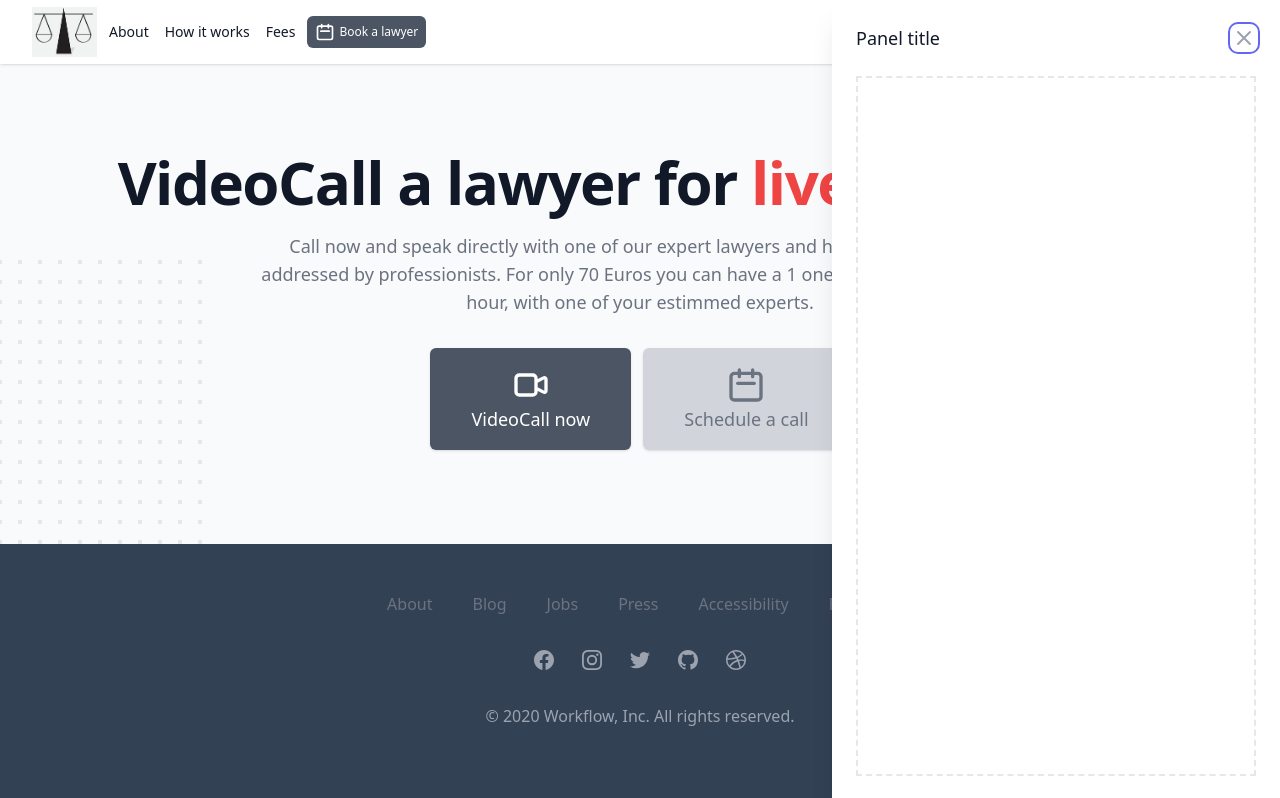
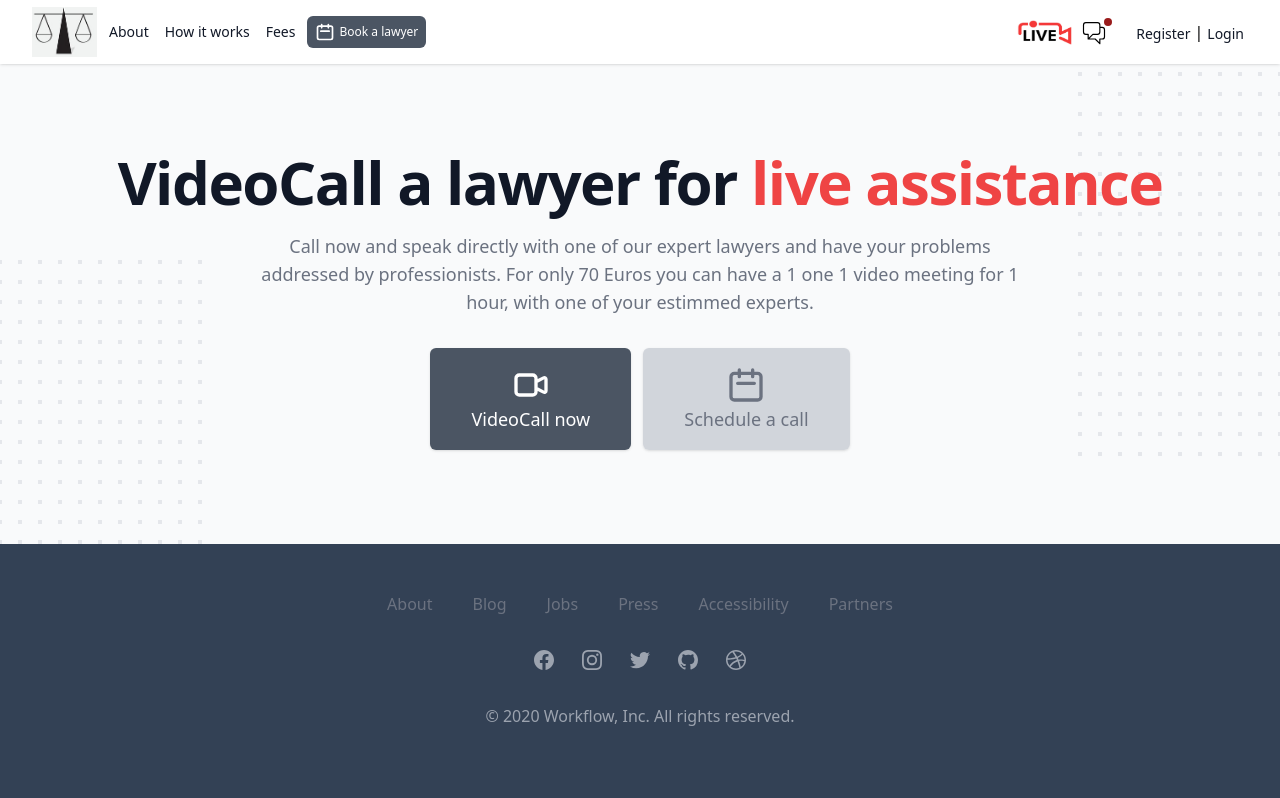
Before and after one commit to AndreiMsk/vlawyer-front, a Next.js app: page / in a window 1280 px wide. Shown: the top 798 px of the page. Built offline with nearby package versions, Linux system fonts and the light colour scheme; grey boxes are pictures that could not be loaded.

Commit message:
live chat responsive

```diff
--- a/components/global/LiveChat.js
+++ b/components/global/LiveChat.js
@@ -3,12 +3,10 @@ import { Fragment, useState } from 'react'
 import { Dialog, Transition } from '@headlessui/react'
 import { XIcon } from '@heroicons/react/outline'
 
-export default function LiveChat() {
-  const [open, setOpen] = useState(true)
-
+export default function LiveChat({drawer, handleDrawer}) {
   return (
-    <Transition.Root show={open} as={Fragment}>
-      <Dialog as="div" className="fixed inset-0 overflow-hidden z-50" onClose={setOpen}>
+    <Transition.Root show={drawer} as={Fragment}>
+      <Dialog as="div" className="fixed inset-0 overflow-hidden z-50" onClose={handleDrawer}>
         <div className="absolute inset-0 overflow-hidden">
           <Dialog.Overlay className="absolute inset-0" />
 
@@ -31,7 +29,7 @@ export default function LiveChat() {
                         <button
                           type="button"
                           className="rounded-md bg-white text-gray-400 hover:text-gray-500 focus:outline-none focus:ring-2 focus:ring-indigo-500 focus:ring-offset-2"
-                          onClick={() => setOpen(false)}
+                          onClick={handleDrawer}
                         >
                           <span className="sr-only">Close panel</span>
                           <XIcon className="h-6 w-6" aria-hidden="true" />
--- a/components/global/Navbar.js
+++ b/components/global/Navbar.js
@@ -9,7 +9,7 @@ function classNames(...classes) {
   return classes.filter(Boolean).join(" ");
 }
 
-export default function Navbar() {
+export default function Navbar({handleDrawer}) {
   return (
     <Disclosure as="nav" className="bg-white shadow sticky top-0 right-0 z-20">
       {({ open }) => (
@@ -61,11 +61,10 @@ export default function Navbar() {
                   className="cursor-pointer"
                 />
 
-                <Link href="/chat">
-                  <a className="mx-3">
+                  <span onClick={handleDrawer} className="inline-block mx-2">
                     <LiveChatIcon />
-                  </a>
-                </Link>
+                  </span>
+
                 <Link href="/">
                   <a className="text-gray-900 inline-flex items-center px-1 pt-1 text-sm hover:text-gray-500">
                     Register
--- a/layouts/default.js
+++ b/layouts/default.js
@@ -1,13 +1,18 @@
 import Navbar from "components/global/Navbar";
 import Footer from "components/global/Footer";
 import LiveChat from "components/global/LiveChat";
+import { useState, setState } from "react";
 
 export default function Layout({ children }) {
+
+  const [drawer, setDrawer] = useState(false);
+  const handleDrawer = () => setDrawer(!drawer)
+
   return (
     <>
-      <Navbar />
+      <Navbar handleDrawer={handleDrawer}/>
       <main className="min-h-screen relative z-10">{children}</main>
-      <LiveChat className="z-100"/>
+      <LiveChat className="z-100" drawer={drawer} handleDrawer={handleDrawer} />
       <Footer />
     </>
   );
```
